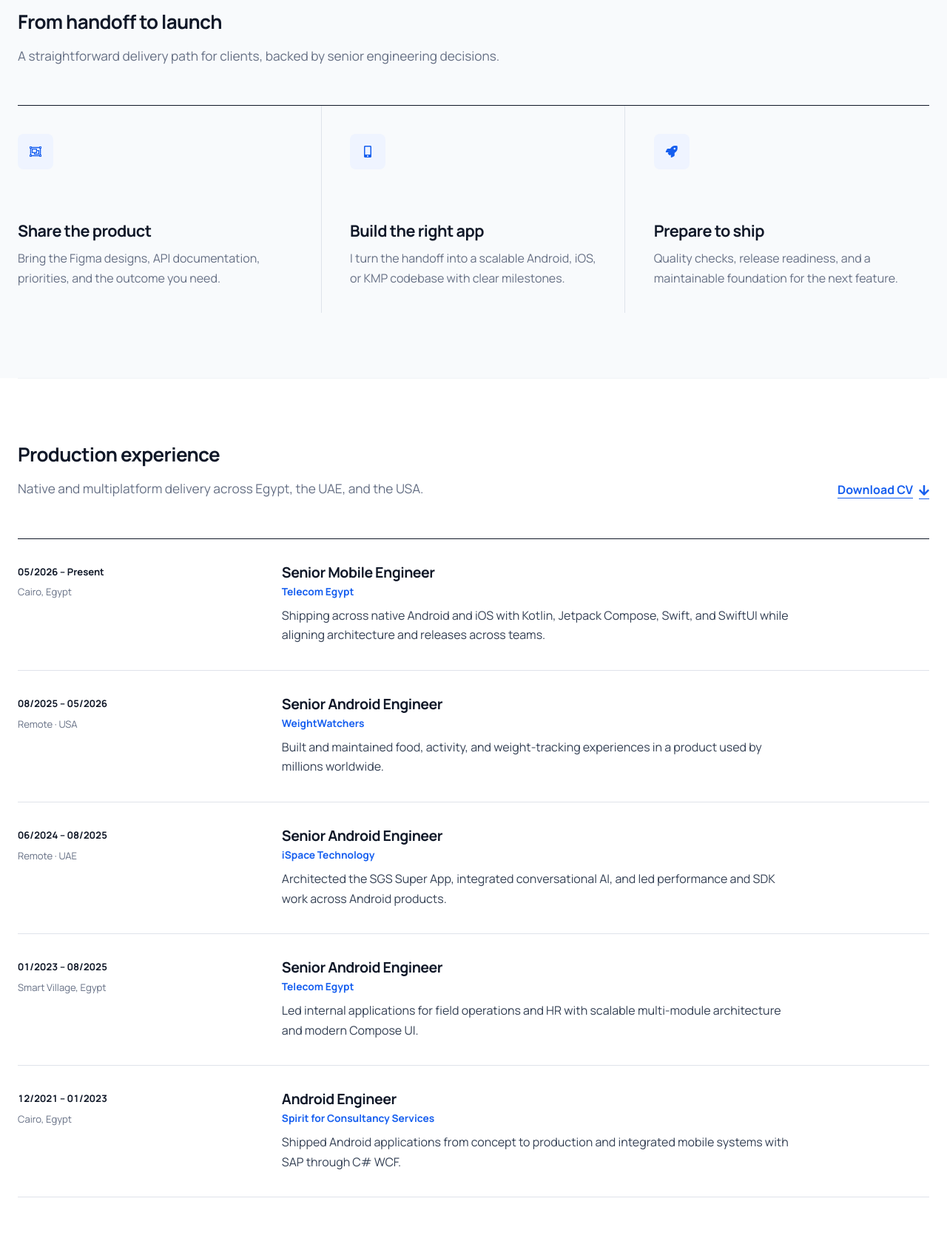
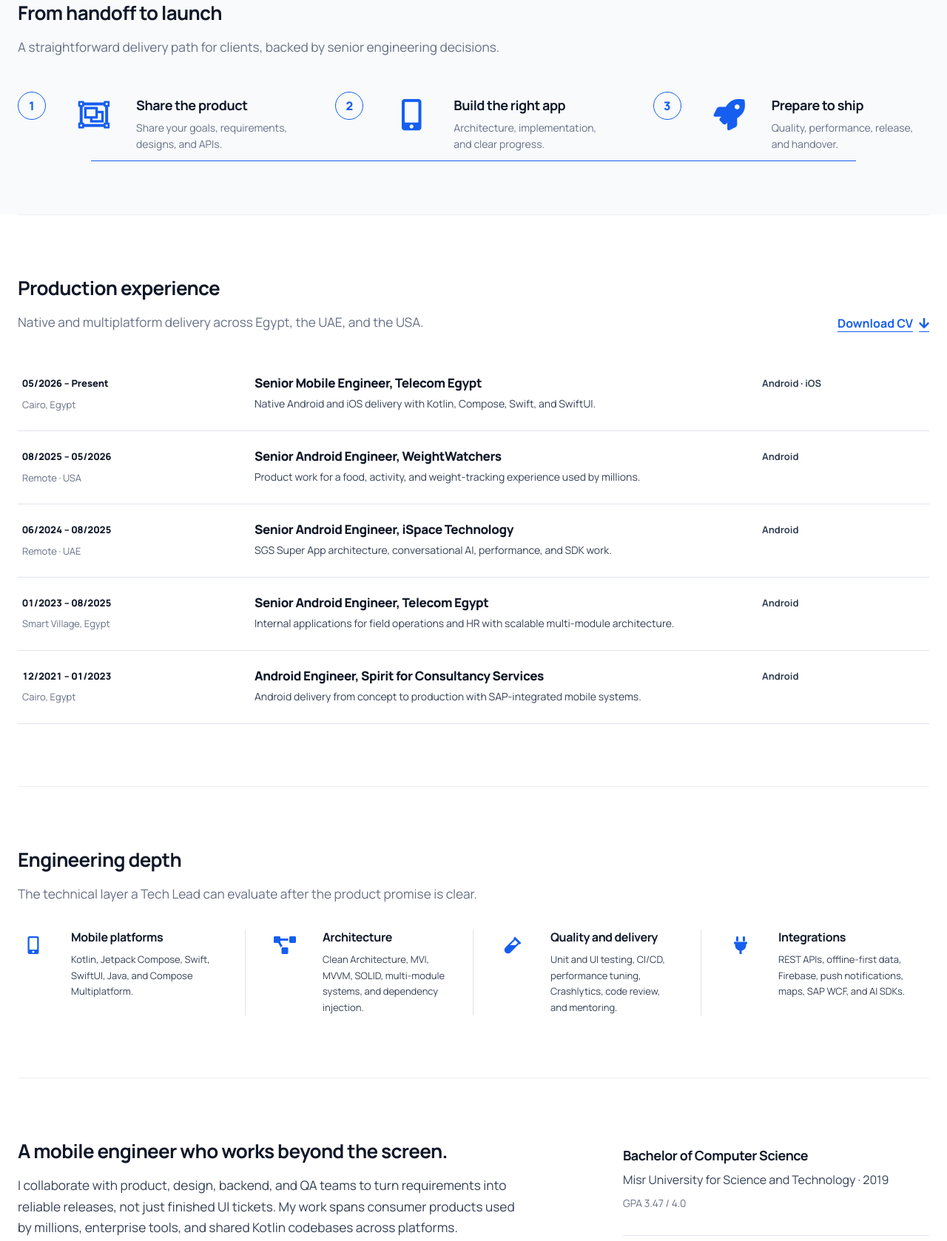
Before and after one commit to mahmoudibrahimabdulfattah/mahmoudibrahimabdulfattah.github.io, a website: page index.html in a window 1280 px wide. Shown: the part 1117-2795 px from the top of the page at 74% size. Drawn offline with Linux system fonts and the light colour scheme.

Commit message:
Bring the process, experience, and depth sections to the design
Give the delivery path its numbered step markers and the connector rail that
ties them together, and tighten each step to the copy the design uses.

Production experience gains the platform column it was missing, marked up as a
description list so the platforms read as data about the role, and every row
now states its work in one line instead of two.

Engineering depth drops the near-black slab above its columns and picks up the
icon-beside-text layout.

Also settles the shared section rhythm at 84px and removes the asymmetric
bottom padding that was standing in for real spacing.

```diff
--- a/css/resume.css
+++ b/css/resume.css
@@ -779,7 +779,7 @@ h3 {
 .section {
   width: var(--page);
   margin-inline: auto;
-  padding-block: 88px;
+  padding-block: 84px;
   border-top: 1px solid var(--line-soft);
 }
 
@@ -797,7 +797,7 @@ h3 {
 
 .section-heading {
   max-width: 720px;
-  margin-bottom: 52px;
+  margin-bottom: 18px;
 }
 
 .section-heading p {
@@ -1262,10 +1262,6 @@ h3 {
 
   .quiet-cta { min-height: 80px; padding: 10px 42px; gap: 24px; }
 
-  .process {
-    padding-top: 96px;
-    border-top: 0;
-  }
 }
 
 .process-list {
@@ -1273,131 +1269,159 @@ h3 {
   padding: 0;
   display: grid;
   grid-template-columns: repeat(3, 1fr);
-  border-top: 1px solid var(--ink);
+  gap: 56px;
+  margin-top: 46px;
+  position: relative;
   list-style: none;
+}
+
+.process-list::before {
+  position: absolute;
+  z-index: 0;
+  top: 93px;
+  right: 8%;
+  left: 8%;
+  border-top: 1px solid var(--blue);
+  content: "";
+  pointer-events: none;
 }
 
 .process-list li {
   position: relative;
-  min-height: 280px;
-  padding: 38px clamp(24px, 3vw, 48px) 34px 0;
-  display: flex;
-  flex-direction: column;
-  justify-content: space-between;
-  border-right: 1px solid var(--line);
-}
-
-.process-list li + li {
-  padding-left: clamp(24px, 3vw, 48px);
-}
-
-.process-list li:last-child {
-  padding-right: 0;
-  border-right: 0;
-}
-
-.process-icon {
-  width: 48px;
-  height: 48px;
+  z-index: 1;
+  display: grid;
+  grid-template-columns: 54px 70px minmax(0, 1fr);
+  align-items: flex-start;
+  gap: 18px;
+}
+
+.process-step-marker {
+  width: 38px;
+  aspect-ratio: 1;
   display: grid;
   place-items: center;
   color: var(--blue);
-  background: var(--blue-soft);
-  border-radius: var(--radius-small);
+  border: 1px solid var(--blue);
+  border-radius: 50%;
+  font-weight: 800;
+}
+
+.process-icon {
+  width: 62px;
+  aspect-ratio: 1;
+  display: grid;
+  place-items: center;
+  color: var(--blue);
+  font-size: 2.65rem;
 }
 
 .process-list h3 {
-  margin-bottom: var(--space-md);
-  font-size: 1.35rem;
+  margin: 8px 0 10px;
+  font-size: 18px;
 }
 
 .process-list p {
   max-width: 36ch;
   margin-bottom: 0;
   color: var(--muted);
+  font-size: 14px;
+  line-height: 1.55;
 }
 
 .experience-list {
-  border-top: 1px solid var(--ink);
+  margin-top: 34px;
 }
 
 .experience-item {
-  padding-block: 34px;
+  padding: 24px 6px;
   display: grid;
-  grid-template-columns: minmax(190px, .32fr) 1fr;
-  gap: clamp(32px, 6vw, 92px);
+  grid-template-columns: 280px minmax(0, 1fr) 220px;
+  align-items: start;
+  gap: 34px;
   border-bottom: 1px solid var(--line);
 }
 
 .experience-meta {
   display: flex;
   flex-direction: column;
-  gap: 6px;
+  gap: 7px;
   color: var(--muted);
-  font-size: .82rem;
+  font-size: 13px;
   font-variant-numeric: tabular-nums;
 }
 
 .experience-meta time {
   color: var(--ink);
-  font-weight: 700;
+  font-weight: 800;
 }
 
 .experience-item h3 {
-  margin-bottom: var(--space-md);
-  font-size: 1.22rem;
-}
-
-.experience-item h3 span {
-  display: block;
-  margin-top: 7px;
-  color: var(--blue);
-  font-size: .86rem;
-  letter-spacing: 0;
+  margin-bottom: 8px;
+  font-size: 17px;
+  font-weight: 800;
 }
 
 .experience-item p {
   max-width: 72ch;
   margin-bottom: 0;
   color: var(--ink-soft);
+  font-size: 14px;
+  line-height: 1.55;
+}
+
+.experience-platforms {
+  margin: 0;
+  display: flex;
+  gap: 18px;
+  color: var(--ink-soft);
+  font-size: 13px;
+  font-weight: 700;
+}
+
+.experience-platforms dd {
+  margin: 0;
 }
 
 .expertise-columns {
   display: grid;
   grid-template-columns: repeat(4, 1fr);
-  border-top: 1px solid var(--ink);
-  border-bottom: 1px solid var(--line);
+  margin-top: 34px;
 }
 
 .expertise-columns article {
-  min-height: 250px;
-  padding: 36px clamp(var(--space-lg), 2.5vw, 38px) 36px 0;
+  padding: 0 32px;
+  display: grid;
+  grid-template-columns: 54px minmax(0, 1fr);
+  align-items: start;
+  gap: 18px;
   border-right: 1px solid var(--line);
 }
 
-.expertise-columns article + article {
-  padding-left: clamp(var(--space-lg), 2.5vw, 38px);
-}
+.expertise-columns article:first-child { padding-left: 0; }
 
 .expertise-columns article:last-child {
-  padding-right: 0;
   border-right: 0;
 }
 
 .expertise-columns i {
-  margin-bottom: 48px;
+  width: 42px;
+  aspect-ratio: 1;
+  display: grid;
+  place-items: center;
   color: var(--blue);
-  font-size: 1.25rem;
+  font-size: 1.5rem;
 }
 
 .expertise-columns h3 {
-  margin-bottom: var(--space-md);
+  margin: 2px 0 10px;
+  font-size: 16px;
 }
 
 .expertise-columns p {
   margin-bottom: 0;
-  color: var(--muted);
-  font-size: .9rem;
+  color: var(--ink-soft);
+  font-size: 13px;
+  line-height: 1.65;
 }
 
 .skill-line {
@@ -1578,8 +1602,12 @@ h3 {
   .work-item:nth-child(2) { border-right: 0; }
   .work-item:nth-child(-n+2) { border-bottom: 1px solid var(--line); }
 
+  .experience-item { grid-template-columns: 220px minmax(0, 1fr) max-content; }
+
   .expertise-columns { grid-template-columns: repeat(2, 1fr); }
-  .expertise-columns article:nth-child(2) { border-right: 0; }
+  .expertise-columns article { padding-block: 24px; }
+  .expertise-columns article:nth-child(odd) { padding-left: 0; }
+  .expertise-columns article:nth-child(even) { border-right: 0; }
   .expertise-columns article:nth-child(-n+2) { border-bottom: 1px solid var(--line); }
 }
 
@@ -1658,22 +1686,27 @@ h3 {
 
   .section-heading-inline { align-items: start; }
 
-  .process-list { grid-template-columns: 1fr; }
+  .process-list {
+    grid-template-columns: 1fr;
+    gap: 0;
+  }
+
+  .process-list::before { display: none; }
 
   .process-list li,
   .process-list li + li {
-    min-height: auto;
     padding: 30px 0;
-    flex-direction: row;
-    justify-content: start;
-    gap: 24px;
-    border-right: 0;
     border-bottom: 1px solid var(--line);
   }
 
   .process-list li:last-child { border-bottom: 0; }
 
-  .process-icon { flex: 0 0 auto; }
+  .experience-item {
+    grid-template-columns: 180px minmax(0, 1fr);
+    column-gap: 28px;
+  }
+
+  .experience-platforms { grid-column: 2; }
 
   .about { grid-template-columns: 1fr; gap: 54px; }
 
@@ -1783,8 +1816,6 @@ h3 {
 
   .section { padding-block: 82px; }
 
-  .section-heading { margin-bottom: 38px; }
-
   .section-heading-inline {
     align-items: flex-start;
     flex-direction: column;
@@ -1864,12 +1895,6 @@ h3 {
 
   .additional-work ul { gap: 9px 18px; }
 
-  .process-list li,
-  .process-list li + li {
-    align-items: flex-start;
-    gap: 18px;
-  }
-
   .experience-item {
     grid-template-columns: 1fr;
     gap: 18px;
@@ -1877,19 +1902,18 @@ h3 {
 
   .experience-meta { flex-direction: row; justify-content: space-between; }
 
+  .experience-platforms { grid-column: auto; }
+
   .expertise-columns { grid-template-columns: 1fr; }
 
   .expertise-columns article,
   .expertise-columns article + article {
-    min-height: auto;
     padding: var(--space-xl) 0;
     border-right: 0;
     border-bottom: 1px solid var(--line);
   }
 
   .expertise-columns article:last-child { border-bottom: 0; }
-
-  .expertise-columns i { margin-bottom: 24px; }
 
   .skill-line span { padding-inline: 11px; }
 
--- a/index.html
+++ b/index.html
@@ -295,16 +295,19 @@
 
       <ol class="process-list">
         <li>
+          <span class="process-step-marker">1</span>
           <span class="process-icon"><i class="far fa-object-group" aria-hidden="true"></i></span>
-          <div><h3>Share the product</h3><p>Bring the Figma designs, API documentation, priorities, and the outcome you need.</p></div>
+          <div><h3>Share the product</h3><p>Share your goals, requirements, designs, and APIs.</p></div>
         </li>
         <li>
+          <span class="process-step-marker">2</span>
           <span class="process-icon"><i class="fas fa-mobile-alt" aria-hidden="true"></i></span>
-          <div><h3>Build the right app</h3><p>I turn the handoff into a scalable Android, iOS, or KMP codebase with clear milestones.</p></div>
+          <div><h3>Build the right app</h3><p>Architecture, implementation, and clear progress.</p></div>
         </li>
         <li>
+          <span class="process-step-marker">3</span>
           <span class="process-icon"><i class="fas fa-rocket" aria-hidden="true"></i></span>
-          <div><h3>Prepare to ship</h3><p>Quality checks, release readiness, and a maintainable foundation for the next feature.</p></div>
+          <div><h3>Prepare to ship</h3><p>Quality, performance, release, and handover.</p></div>
         </li>
       </ol>
     </section>
@@ -321,23 +324,28 @@
       <div class="experience-list">
         <article class="experience-item">
           <div class="experience-meta"><time>05/2026 – Present</time><span>Cairo, Egypt</span></div>
-          <div><h3>Senior Mobile Engineer <span>Telecom Egypt</span></h3><p>Shipping across native Android and iOS with Kotlin, Jetpack Compose, Swift, and SwiftUI while aligning architecture and releases across teams.</p></div>
+          <div><h3>Senior Mobile Engineer, Telecom Egypt</h3><p>Native Android and iOS delivery with Kotlin, Compose, Swift, and SwiftUI.</p></div>
+          <dl class="experience-platforms"><div><dt class="sr-only">Platforms</dt><dd>Android · iOS</dd></div></dl>
         </article>
         <article class="experience-item">
           <div class="experience-meta"><time>08/2025 – 05/2026</time><span>Remote · USA</span></div>
-          <div><h3>Senior Android Engineer <span>WeightWatchers</span></h3><p>Built and maintained food, activity, and weight-tracking experiences in a product used by millions worldwide.</p></div>
+          <div><h3>Senior Android Engineer, WeightWatchers</h3><p>Product work for a food, activity, and weight-tracking experience used by millions.</p></div>
+          <dl class="experience-platforms"><div><dt class="sr-only">Platforms</dt><dd>Android</dd></div></dl>
         </article>
         <article class="experience-item">
           <div class="experience-meta"><time>06/2024 – 08/2025</time><span>Remote · UAE</span></div>
-          <div><h3>Senior Android Engineer <span>iSpace Technology</span></h3><p>Architected the SGS Super App, integrated conversational AI, and led performance and SDK work across Android products.</p></div>
+          <div><h3>Senior Android Engineer, iSpace Technology</h3><p>SGS Super App architecture, conversational AI, performance, and SDK work.</p></div>
+          <dl class="experience-platforms"><div><dt class="sr-only">Platforms</dt><dd>Android</dd></div></dl>
         </article>
         <article class="experience-item">
           <div class="experience-meta"><time>01/2023 – 08/2025</time><span>Smart Village, Egypt</span></div>
-          <div><h3>Senior Android Engineer <span>Telecom Egypt</span></h3><p>Led internal applications for field operations and HR with scalable multi-module architecture and modern Compose UI.</p></div>
+          <div><h3>Senior Android Engineer, Telecom Egypt</h3><p>Internal applications for field operations and HR with scalable multi-module architecture.</p></div>
+          <dl class="experience-platforms"><div><dt class="sr-only">Platforms</dt><dd>Android</dd></div></dl>
         </article>
         <article class="experience-item">
           <div class="experience-meta"><time>12/2021 – 01/2023</time><span>Cairo, Egypt</span></div>
-          <div><h3>Android Engineer <span>Spirit for Consultancy Services</span></h3><p>Shipped Android applications from concept to production and integrated mobile systems with SAP through C# WCF.</p></div>
+          <div><h3>Android Engineer, Spirit for Consultancy Services</h3><p>Android delivery from concept to production with SAP-integrated mobile systems.</p></div>
+          <dl class="experience-platforms"><div><dt class="sr-only">Platforms</dt><dd>Android</dd></div></dl>
         </article>
       </div>
     </section>
@@ -351,23 +359,19 @@
       <div class="expertise-columns">
         <article>
           <i class="fas fa-mobile-alt" aria-hidden="true"></i>
-          <h3>Mobile platforms</h3>
-          <p>Kotlin, Jetpack Compose, Swift, SwiftUI, Java, and Compose Multiplatform.</p>
+          <div><h3>Mobile platforms</h3><p>Kotlin, Jetpack Compose, Swift, SwiftUI, Java, and Compose Multiplatform.</p></div>
         </article>
         <article>
           <i class="fas fa-project-diagram" aria-hidden="true"></i>
-          <h3>Architecture</h3>
-          <p>Clean Architecture, MVI, MVVM, SOLID, multi-module systems, and dependency injection.</p>
+          <div><h3>Architecture</h3><p>Clean Architecture, MVI, MVVM, SOLID, multi-module systems, and dependency injection.</p></div>
         </article>
         <article>
           <i class="fas fa-vial" aria-hidden="true"></i>
-          <h3>Quality and delivery</h3>
-          <p>Unit and UI testing, CI/CD, performance tuning, Crashlytics, code review, and mentoring.</p>
+          <div><h3>Quality and delivery</h3><p>Unit and UI testing, CI/CD, performance tuning, Crashlytics, code review, and mentoring.</p></div>
         </article>
         <article>
           <i class="fas fa-plug" aria-hidden="true"></i>
-          <h3>Integrations</h3>
-          <p>REST APIs, offline-first data, Firebase, push notifications, maps, SAP WCF, and AI SDKs.</p>
+          <div><h3>Integrations</h3><p>REST APIs, offline-first data, Firebase, push notifications, maps, SAP WCF, and AI SDKs.</p></div>
         </article>
       </div>
 
```
